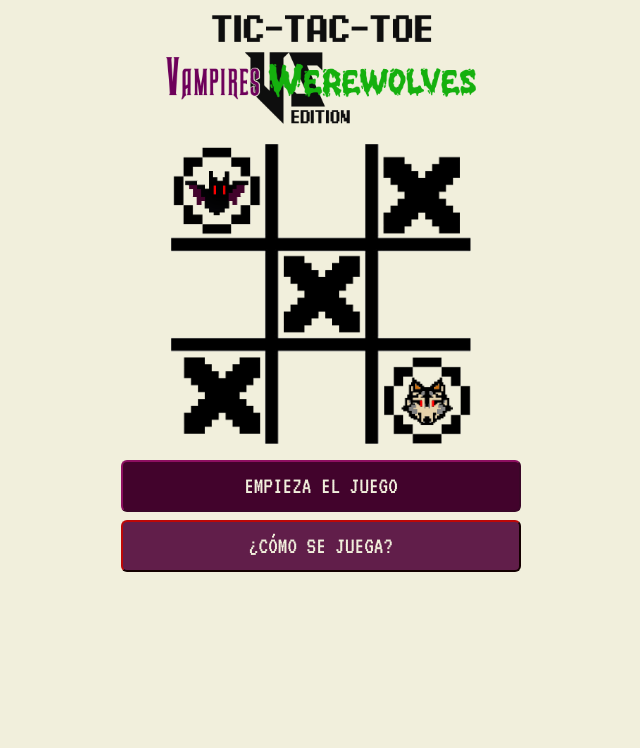
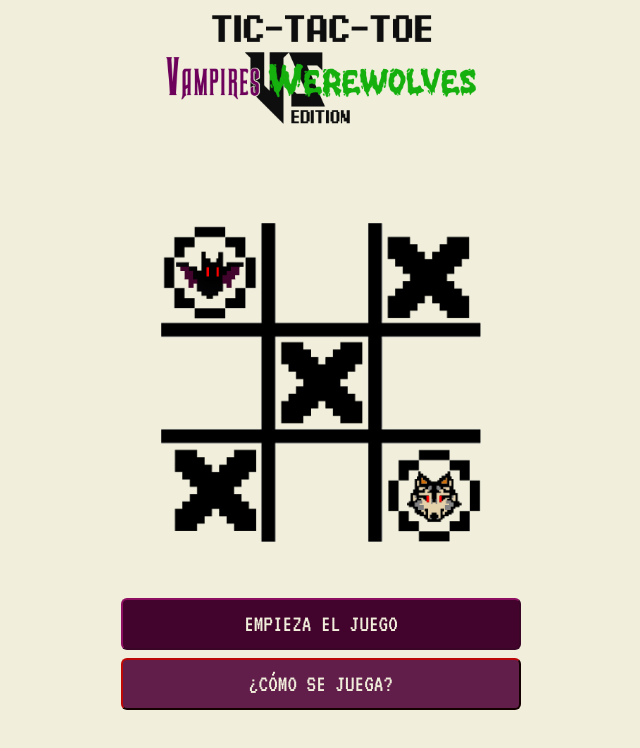
Before and after one commit to felipebaguena/fbp-tic-tac-toe-02-23, a plain HTML site: page index.html in a window 1280 px wide. Shown: the whole page, without its empty margins (319-959 px from the left). Drawn offline with nearby package versions, Linux system fonts and the light colour scheme.

Commit message:
fix: new responsive measures in index

```diff
--- a/css/style-landing.css
+++ b/css/style-landing.css
@@ -1,5 +1,6 @@
 body {
     background-color: #F1EFDC;
+    height: 100vh;
 }
 
 .hidden {
@@ -18,6 +19,10 @@ body {
     height: 90%;
 }
 
+.landing-main-index {
+    height: 50vh;
+}
+
 .color-txt {
     color: #42032C;
 }
@@ -27,12 +32,8 @@ body {
     font-size: large;
 }
 
-.landing-main {
-    height: fit-content;
-}
-
 .logo-ini {
-    width: 260px;
+    width: 18rem;
 }
 
 .landing-footer {
@@ -124,6 +125,10 @@ text-shadow: 3px 3px 10px #F1EFDC;
     margin-top: 6%;
 }
 
+.selection-mode-box-1 {
+    margin-top: 1%;
+}
+
 .landing-main-home {
     min-height: fit-content;
     background-image: url(../img/background-wall-8.png);
@@ -173,7 +178,7 @@ text-shadow: 3px 3px 10px #F1EFDC;
     }
 
     .logo-ini {
-        width: 300px;
+        width: 20rem;
     }
     .txt-players {
         font-size: x-large;
@@ -182,6 +187,10 @@ text-shadow: 3px 3px 10px #F1EFDC;
     #text-story-mode {
         margin: 10px;
         font-size: large;
+    }
+
+    .selection-mode-box-1 {
+        margin-top: 3%;
     }
 
     .how-to-text {
@@ -240,6 +249,11 @@ text-shadow: 3px 3px 10px #F1EFDC;
         width: 40%;
     }
 
+    .landing-main-home {
+        padding-top: 2rem;
+        padding-bottom: 3rem;
+    }
+
 }
 
 @media (min-width: 1200px) {
@@ -254,3 +268,11 @@ text-shadow: 3px 3px 10px #F1EFDC;
     }
 
 }
+
+@media (max-height: 630px) {
+
+    .landing-main-index {
+        height: fit-content;
+    }
+
+}
--- a/index.html
+++ b/index.html
@@ -32,7 +32,7 @@
                     <a class="landing-upper-logo pt-1" href="./index.html" onclick="sessionStorage.clear();"><img class="landing-upper-logo pt-1" src="./img/tictactoe-upper-logo-5.png" alt="ttt-logo-1"></a>
                 </div>
             </div>
-            <div class="col-12 landing-main d-flex justify-content-center align-items-center">
+            <div class="col-12 selection-mode-box-1 landing-main landing-main-index d-flex justify-content-center align-items-center">
                 <a href="./pages/home.html"><img class="logo-ini" src="./img/logo-central-2.png" alt="logo-intro"></a>
             </div>
             <div class="col-12 landing-footer d-flex flex-column align-items-center justify-content-center gap-2">
```
